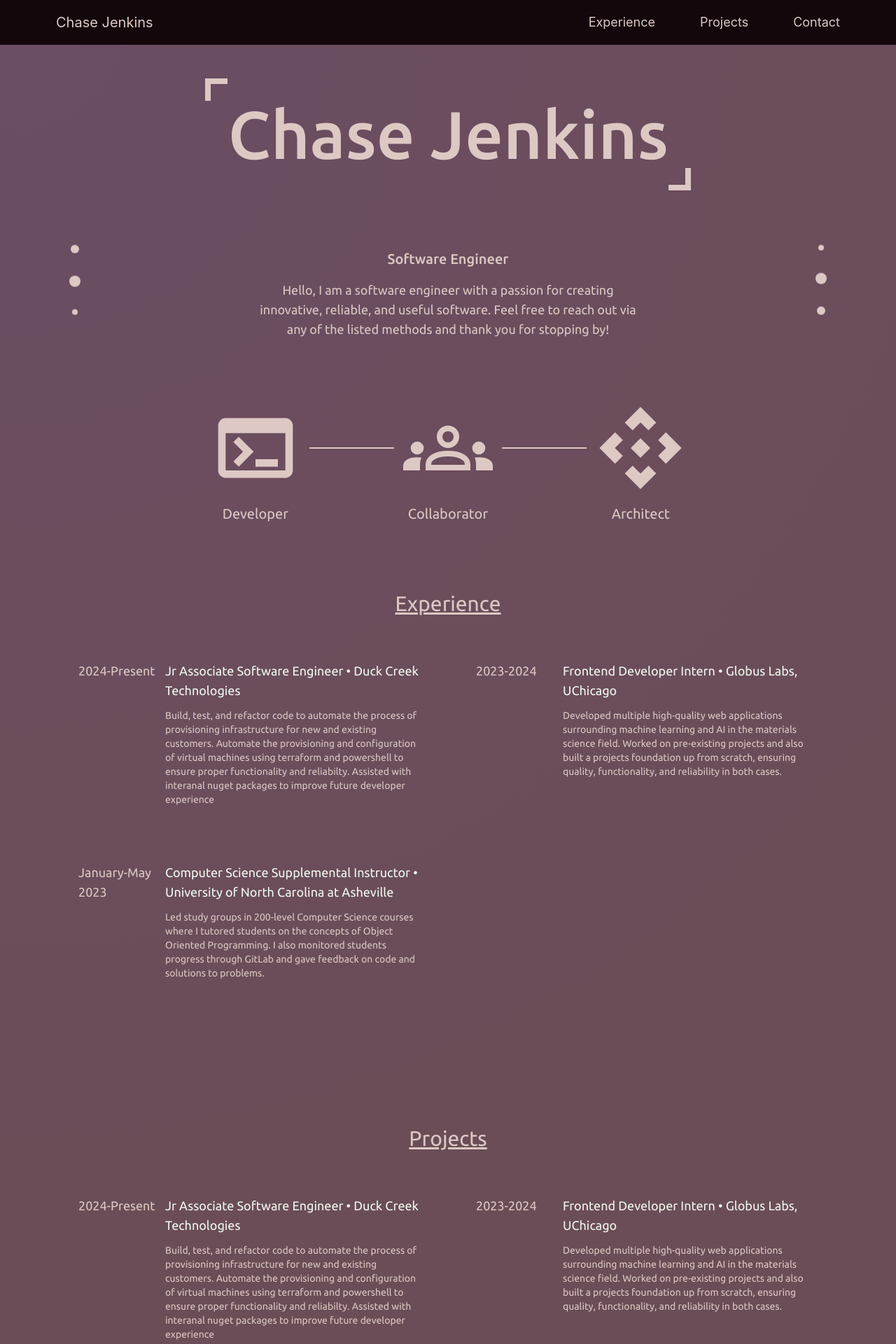
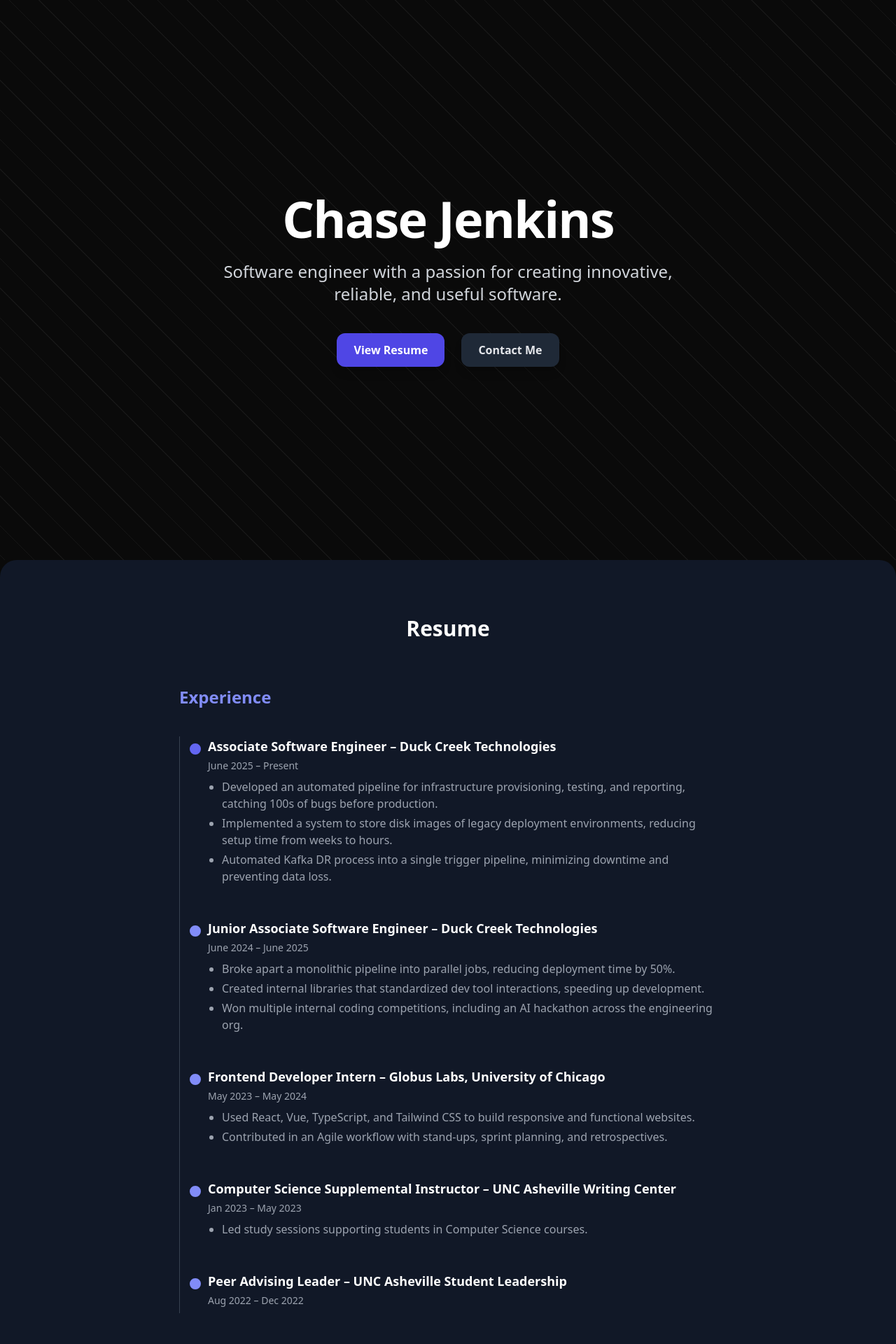
Before and after one commit to chasejenkins303/portfolio, a React (Create React App) app: page /#/ in a window 1280 px wide. Shown: the top 1920 px of the page at 70% size. Built offline with nearby package versions, Linux system fonts and the light colour scheme; the HTML template or start-up script is replaced by a standard one.

Commit message:
Rework UI (#1)

```diff
--- a/package.json
+++ b/package.json
@@ -16,6 +16,7 @@
     "@types/node": "^16.18.105",
     "@types/react": "^18.3.3",
     "@types/react-dom": "^18.3.0",
+    "framer-motion": "^12.23.12",
     "react": "^18.3.1",
     "react-dom": "^18.3.1",
     "react-router-dom": "^6.26.0",
--- a/src/App.tsx
+++ b/src/App.tsx
@@ -19,7 +19,7 @@ import { ThemeProvider, createTheme } from '@mui/material/styles';
 function App() {
   return (
     <Router>
-      <Navbar/>
+      {/* <Navbar/> */}
       <Routes>
         <Route  path="/" element={<Home />} />
         <Route path='/resume' element={<Resume />}/>
--- a/src/pages/Home.tsx
+++ b/src/pages/Home.tsx
@@ -1,158 +1,213 @@
-import WhiteSpace from "../components/WhiteSpace";
-import { useState, useEffect } from "react";
+import { motion } from "framer-motion";
 
-function Home() {
-  const [isLoaded, setIsLoaded] = useState(false);
-  const [position, setPosition] = useState({ x: 0, y: 0 });
+export default function Portfolio() {
 
-  const handleMouseMove = (e: any) => {
-    setPosition({ x: e.clientX, y: e.clientY });
+  const scrollToSection = (id: string) => {
+    const section = document.getElementById(id);
+    if (section) {
+      const y = section.getBoundingClientRect().top + window.scrollY;
+      window.scrollTo({ top: y, behavior: "smooth" });
+    }
   };
 
-  const gradientStyle = {
-    background: `radial-gradient(circle at ${position.x}px ${position.y -64}px, #6B4D65 0%, #6B4D60 20%, #6B4D57 70%)`,
-  };
-  useEffect(() => {
-    setIsLoaded(true);
-  }, []);
-
   return (
-    <div className="font-sans bg-mauve min-h-[100vh] w-full"
-         style={gradientStyle}
-         onMouseMove={handleMouseMove}>
-      <WhiteSpace isLoaded={isLoaded} />
-      <div className={`min-h-[55vh] flex justify-center items-end mb-8`}>
-        <div className="flex flex-col justify-center items-center text-center pt-12 gap-2 sm:gap-12">
-            <h1
-                className={`text-light text-4xl sm:text-4xl md:text-6xl lg:text-8xl p-8 font-medium rounded-xl relative ${
-                isLoaded ? "animate-fadeIn" : "opacity-0"
-                }`}
-            >
-                Chase Jenkins
-                <span className="absolute top-0 left-0 w-4 md:w-8 h-4 md:h-8 border-t-8 border-l-8 border-light"></span>
-                <span className="absolute bottom-0 right-0 w-4 md:w-8 h-4 md:h-8 border-b-8 border-r-8 border-light"></span>
-            </h1>
-            <div className={`rounded-xl m-4 ${
-                    isLoaded ? "animate-fadeInTwo" : "opacity-0"
-                    }`}
-            >
-                <div
-                    className={`max-w-[75vw] md:max-w-[65vw] xl:max-w-[45vw] text-light text-bold rounded-xl flex-col m-1 p-4 gap-2 ${
-                    isLoaded ? "animate-fadeInTwo" : "opacity-0"
-                    }`}
-                >
-                    <p className="text-md sm:text-xl pb-4 font-medium">Software Engineer</p>
-                    <p className="text-sm sm:text-lg">
-                    Hello, I am a software engineer with a passion for creating
-                    innovative, reliable, and useful software. Feel free to reach out
-                    via any of the listed methods and thank you for stopping by!
-                    </p>
-                </div>
-            </div>
-        </div>
-      </div>
-
-      <div
-        className={`flex justify-center ${
-          isLoaded ? "animate-fadeInThree" : "opacity-0"
-        }`}
-      >
-        <div className="grid grid-cols-5 w-[90vw] sm:w-[75vw] lg:px-36 gap-2 sm:gap-4 sm:pt-6 text-light text-sm md:text-lg place-items-center">
-          <svg
-            className="lg:w-32 lg:h-32 w-20 h-20"
-            xmlns="http://www.w3.org/2000/svg"
-            viewBox="0 -960 960 960"
-            fill="#DDC8C4"
-          >
-            <path d="M160-160q-33 0-56.5-23.5T80-240v-480q0-33 23.5-56.5T160-800h640q33 0 56.5 23.5T880-720v480q0 33-23.5 56.5T800-160H160Zm0-80h640v-400H160v400Zm140-40-56-56 103-104-104-104 57-56 160 160-160 160Zm180 0v-80h240v80H480Z" />
-          </svg>
-          <span
-            className="border-t-2 border-light w-full max-w-[128px]"
-          ></span>
-          <svg
-            className="lg:w-32 lg:h-32 w-20 h-20"
-            xmlns="http://www.w3.org/2000/svg"
-            viewBox="0 -960 960 960"
-            fill="#DDC8C4"
-          >
-            <path d="M0-240v-53q0-38.57 41.5-62.78Q83-380 150.38-380q12.16 0 23.39.5t22.23 2.15q-8 17.35-12 35.17-4 17.81-4 37.18v65H0Zm240 0v-65q0-32 17.5-58.5T307-410q32-20 76.5-30t96.5-10q53 0 97.5 10t76.5 30q32 20 49 46.5t17 58.5v65H240Zm540 0v-65q0-19.86-3.5-37.43T765-377.27q11-1.73 22.17-2.23 11.17-.5 22.83-.5 67.5 0 108.75 23.77T960-293v53H780Zm-480-60h360v-6q0-37-50.5-60.5T480-390q-79 0-129.5 23.5T300-305v5ZM149.57-410q-28.57 0-49.07-20.56Q80-451.13 80-480q0-29 20.56-49.5Q121.13-550 150-550q29 0 49.5 20.5t20.5 49.93q0 28.57-20.5 49.07T149.57-410Zm660 0q-28.57 0-49.07-20.56Q740-451.13 740-480q0-29 20.56-49.5Q781.13-550 810-550q29 0 49.5 20.5t20.5 49.93q0 28.57-20.5 49.07T809.57-410ZM480-480q-50 0-85-35t-35-85q0-51 35-85.5t85-34.5q51 0 85.5 34.5T600-600q0 50-34.5 85T480-480Zm.35-60Q506-540 523-557.35t17-43Q540-626 522.85-643t-42.5-17q-25.35 0-42.85 17.15t-17.5 42.5q0 25.35 17.35 42.85t43 17.5ZM480-300Zm0-300Z" />
-          </svg>
-          <span
-            className="border-t-2 border-light w-full max-w-[128px]"
-          ></span>
-          <svg
-            className="lg:w-32 lg:h-32 w-20 h-20"
-            xmlns="http://www.w3.org/2000/svg"
-            viewBox="0 -960 960 960"
-            fill="#DDC8C4"
-          >
-            <path d="M480-375 375-480l105-105 105 105-105 105Zm-85-294-83-83 168-168 168 168-83 83-85-85-85 85ZM208-312 40-480l168-168 83 83-85 85 85 85-83 83Zm544 0-83-83 85-85-85-85 83-83 168 168-168 168ZM480-40 312-208l83-83 85 85 85-85 83 83L480-40Z" />
-          </svg>
-          <p className="text-center col-start-1 col-end-2 text-sm md:text-xl">Developer</p>
-          <p className="text-center col-start-3 col-end-4 text-sm md:text-xl">
-            Collaborator
-          </p>
-          <p className="text-center col-start-5 col-end-6 text-sm md:text-xl">Architect</p>
-        </div>
-      </div>
-
-      <h1 className="text-light underline text-3xl pt-24 text-center">
-      Experience
-      </h1>
-      <div className="pb-24 pt-12 grid md:grid-cols-2 md:gap-12 lg:mx-24 text-light">
-        <div className="hover:bg-opacity-10 bg-light bg-opacity-0 grid grid-cols-8 gap-2 p-4 rounded-xl">
-            <p className="col-span-2 text-light text-sm sm:text-lg">2024-Present</p>
-            <div className="col-span-6 flex flex-col">
-              <h1 className="text-md sm:text-lg text-text pb-3">Jr Associate Software Engineer &bull; Duck Creek Technologies</h1>
-              <p className="text-sm sm:text-md">Build, test, and refactor code to automate the process of provisioning infrastructure for new and existing customers. Automate the provisioning and configuration of virtual machines using terraform and powershell to ensure proper functionality and reliabilty. Assisted with interanal nuget packages to improve future developer experience</p>
-            </div>
-        </div>
-        <div className="hover:bg-opacity-10 bg-light bg-opacity-0 grid grid-cols-8 gap-2 p-4 rounded-xl">
-            <p className="col-span-2 text-light text-sm sm:text-lg">2023-2024</p>
-            <div className="col-span-6 flex flex-col text-sm sm:text-lg">
-              <h1 className="text-md sm:text-lg pb-3 text-text ">Frontend Developer Intern &bull; Globus Labs, UChicago</h1>
-              <p className="text-sm sm:text-md">Developed multiple high-quality web applications surrounding machine learning and AI in the materials science field. Worked on pre-existing projects and also built a projects foundation up from scratch, ensuring quality, functionality, and reliability in both cases.</p>
-            </div>
-        </div>
-        <div className="hover:bg-opacity-10 bg-light bg-opacity-0 grid grid-cols-8 gap-2 p-4 rounded-xl">
-            <p className="col-span-2 text-light text-sm sm:text-lg">January-May 2023</p>
-            <div className="col-span-6 flex flex-col text-sm sm:text-lg">
-              <h1 className="text-md sm:text-lg pb-3 text-text ">Computer Science Supplemental Instructor &bull; University of North Carolina at Asheville</h1>
-              <p className="text-sm sm:text-md">Led study groups in 200-level Computer Science courses where I tutored students on the concepts of Object Oriented Programming. I also monitored students progress through GitLab and gave feedback on code and solutions to problems.</p>
-            </div>
-        </div>
-      </div>
+    <div className="min-h-screen bg-gray-950 text-gray-100 font-sans relative overflow-hidden">
+      {/* Hero Section with Visible Animated Background */}
+      <section className="relative flex flex-col items-center justify-center h-screen text-center px-6 overflow-hidden">
+        {/* Visible Animated Background */}
+        <div
+        className="absolute inset-0 z-10 opacity-50"
+        style={{
+          backgroundImage: `repeating-linear-gradient(
+            45deg,
+            rgba(255,255,255,0.1),
+            rgba(255,255,255,0.1) 1px,
+            transparent 1px,
+            transparent 30px
+          )`,
+          backgroundSize: '200% 200%',
+        }}
+      ></div>
 
 
 
-      <h1 className="text-light underline text-3xl pt-24 text-center">
-      Projects
-      </h1>
-      <div className="pb-24 pt-12 grid md:grid-cols-2 md:gap-12 lg:mx-24 text-light">
-        <div className="hover:bg-opacity-10 bg-light bg-opacity-0 grid grid-cols-8 gap-2 p-4 rounded-xl">
-            <p className="col-span-2 text-light text-sm sm:text-lg">2024-Present</p>
-            <div className="col-span-6 flex flex-col">
-              <h1 className="text-md sm:text-lg text-text pb-3">Jr Associate Software Engineer &bull; Duck Creek Technologies</h1>
-              <p className="text-sm sm:text-md">Build, test, and refactor code to automate the process of provisioning infrastructure for new and existing customers. Automate the provisioning and configuration of virtual machines using terraform and powershell to ensure proper functionality and reliabilty. Assisted with interanal nuget packages to improve future developer experience</p>
-            </div>
+        <motion.h1
+          initial={{ opacity: 0, y: -40 }}
+          animate={{ opacity: 1, y: 0 }}
+          transition={{ duration: 0.8 }}
+          className="text-5xl md:text-7xl font-extrabold tracking-tight text-white"
+        >
+          Chase Jenkins
+        </motion.h1>
+
+        <motion.p
+          initial={{ opacity: 0, y: 20 }}
+          animate={{ opacity: 1, y: 0 }}
+          transition={{ delay: 0.3, duration: 0.8 }}
+          className="mt-6 text-lg md:text-2xl max-w-2xl text-gray-300"
+        >
+          Software engineer with a passion for creating innovative, reliable, and useful software.
+        </motion.p>
+
+        <motion.div
+          initial={{ opacity: 0, y: 40 }}
+          animate={{ opacity: 1, y: 0 }}
+          transition={{ delay: 0.6, duration: 0.8 }}
+          className="mt-10 flex gap-6"
+        >
+        <button
+          onClick={() => scrollToSection("resume")}
+          className="z-10 px-6 py-3 rounded-xl bg-indigo-600 hover:bg-indigo-500 transition font-semibold text-white shadow-lg"
+        >
+          View Resume
+        </button>
+
+        <button
+          onClick={() => scrollToSection("contact")}
+          className="z-10 px-6 py-3 rounded-xl bg-gray-800 hover:bg-gray-700 transition font-semibold text-gray-200 shadow-lg"
+        >
+          Contact Me
+        </button>
+        </motion.div>
+      </section>
+
+      {/* Resume Section */}
+<section id="resume" className="px-8 py-20 bg-gray-900 rounded-t-3xl shadow-xl scroll-mt-20">
+  <h2 className="text-3xl font-bold text-white mb-16 text-center">Resume</h2>
+
+  {/* Experience */}
+  <div className="max-w-3xl mx-auto mb-16">
+    <h3 className="text-2xl font-semibold text-indigo-400 mb-10">Experience</h3>
+    <ul className="relative border-l border-gray-700 pl-6 space-y-12">
+      {/* Associate Role */}
+      <li className="flex flex-col relative">
+        <span className="absolute -left-3 mt-2 w-5 h-5 rounded-full bg-indigo-500 border-2 border-gray-900"></span>
+        <div className="ml-4">
+          <p className="font-semibold text-white text-lg mb-1">Associate Software Engineer – Duck Creek Technologies</p>
+          <p className="text-gray-400 text-sm mb-2">June 2025 – Present</p>
+          <ul className="list-disc pl-5 text-gray-400 space-y-1">
+            <li>Developed an automated pipeline for infrastructure provisioning, testing, and reporting, catching 100s of bugs before production.</li>
+            <li>Implemented a system to store disk images of legacy deployment environments, reducing setup time from weeks to hours.</li>
+            <li>Automated Kafka DR process into a single trigger pipeline, minimizing downtime and preventing data loss.</li>
+          </ul>
         </div>
-        <div className="hover:bg-opacity-10 bg-light bg-opacity-0 grid grid-cols-8 gap-2 p-4 rounded-xl">
-            <p className="col-span-2 text-light text-sm sm:text-lg">2023-2024</p>
-            <div className="col-span-6 flex flex-col text-sm sm:text-lg">
-              <h1 className="text-md sm:text-lg pb-3 text-text ">Frontend Developer Intern &bull; Globus Labs, UChicago</h1>
-              <p className="text-sm sm:text-md">Developed multiple high-quality web applications surrounding machine learning and AI in the materials science field. Worked on pre-existing projects and also built a projects foundation up from scratch, ensuring quality, functionality, and reliability in both cases.</p>
-            </div>
+      </li>
+
+      {/* Junior Role */}
+      <li className="flex flex-col relative">
+        <span className="absolute -left-3 mt-2 w-5 h-5 rounded-full bg-indigo-400 border-2 border-gray-900"></span>
+        <div className="ml-4">
+          <p className="font-semibold text-white text-lg mb-1">Junior Associate Software Engineer – Duck Creek Technologies</p>
+          <p className="text-gray-400 text-sm mb-2">June 2024 – June 2025</p>
+          <ul className="list-disc pl-5 text-gray-400 space-y-1">
+            <li>Broke apart a monolithic pipeline into parallel jobs, reducing deployment time by 50%.</li>
+            <li>Created internal libraries that standardized dev tool interactions, speeding up development.</li>
+            <li>Won multiple internal coding competitions, including an AI hackathon across the engineering org.</li>
+          </ul>
         </div>
-        <div className="hover:bg-opacity-10 bg-light bg-opacity-0 grid grid-cols-8 gap-2 p-4 rounded-xl">
-            <p className="col-span-2 text-light text-sm sm:text-lg">January-May 2023</p>
-            <div className="col-span-6 flex flex-col text-sm sm:text-lg">
-              <h1 className="text-md sm:text-lg pb-3 text-text ">Computer Science Supplemental Instructor &bull; University of North Carolina at Asheville</h1>
-              <p className="text-sm sm:text-md">Led study groups in 200-level Computer Science courses where I tutored students on the concepts of Object Oriented Programming. I also monitored students progress through GitLab and gave feedback on code and solutions to problems.</p>
-            </div>
+      </li>
+
+      {/* Internship */}
+      <li className="flex flex-col relative">
+        <span className="absolute -left-3 mt-2 w-5 h-5 rounded-full bg-indigo-400 border-2 border-gray-900"></span>
+        <div className="ml-4">
+          <p className="font-semibold text-white text-lg mb-1">Frontend Developer Intern – Globus Labs, University of Chicago</p>
+          <p className="text-gray-400 text-sm mb-2">May 2023 – May 2024</p>
+          <ul className="list-disc pl-5 text-gray-400 space-y-1">
+            <li>Used React, Vue, TypeScript, and Tailwind CSS to build responsive and functional websites.</li>
+            <li>Contributed in an Agile workflow with stand-ups, sprint planning, and retrospectives.</li>
+          </ul>
         </div>
-      </div>
+      </li>
+
+      {/* Teaching Role */}
+      <li className="flex flex-col relative">
+        <span className="absolute -left-3 mt-2 w-5 h-5 rounded-full bg-indigo-400 border-2 border-gray-900"></span>
+        <div className="ml-4">
+          <p className="font-semibold text-white text-lg mb-1">Computer Science Supplemental Instructor – UNC Asheville Writing Center</p>
+          <p className="text-gray-400 text-sm mb-2">Jan 2023 – May 2023</p>
+          <ul className="list-disc pl-5 text-gray-400 space-y-1">
+            <li>Led study sessions supporting students in Computer Science courses.</li>
+          </ul>
+        </div>
+      </li>
+
+      {/* Leadership Role */}
+      <li className="flex flex-col relative">
+        <span className="absolute -left-3 mt-2 w-5 h-5 rounded-full bg-indigo-400 border-2 border-gray-900"></span>
+        <div className="ml-4">
+          <p className="font-semibold text-white text-lg mb-1">Peer Advising Leader – UNC Asheville Student Leadership</p>
+          <p className="text-gray-400 text-sm mb-2">Aug 2022 – Dec 2022</p>
+        </div>
+      </li>
+    </ul>
+  </div>
+
+  {/* Education */}
+  <div className="max-w-3xl mx-auto mb-16">
+    <h3 className="text-2xl font-semibold text-indigo-400 mb-6">Education</h3>
+    <p className="text-white font-semibold">University of North Carolina at Asheville</p>
+    <p className="text-gray-400 text-sm mb-2">Bachelor of Science in Computer Science, 2020–2024</p>
+    <p className="text-gray-400 text-sm">GPA: 3.94</p>
+  </div>
+
+  {/* Skills */}
+  <div className="max-w-3xl mx-auto">
+    <h3 className="text-2xl font-semibold text-indigo-400 mb-6">Technical Skills</h3>
+    <ul className="grid grid-cols-2 sm:grid-cols-3 gap-3 text-gray-300">
+      <li className="bg-gray-800 p-2 rounded-lg text-center">C#</li>
+      <li className="bg-gray-800 p-2 rounded-lg text-center">Bash</li>
+      <li className="bg-gray-800 p-2 rounded-lg text-center">Powershell</li>
+      <li className="bg-gray-800 p-2 rounded-lg text-center">Terraform</li>
+      <li className="bg-gray-800 p-2 rounded-lg text-center">Azure (AZ-900)</li>
+      <li className="bg-gray-800 p-2 rounded-lg text-center">JavaScript</li>
+      <li className="bg-gray-800 p-2 rounded-lg text-center">TypeScript</li>
+      <li className="bg-gray-800 p-2 rounded-lg text-center">React</li>
+      <li className="bg-gray-800 p-2 rounded-lg text-center">Vue.js</li>
+      <li className="bg-gray-800 p-2 rounded-lg text-center">Tailwind CSS</li>
+      <li className="bg-gray-800 p-2 rounded-lg text-center">Java</li>
+      <li className="bg-gray-800 p-2 rounded-lg text-center">Spring</li>
+      <li className="bg-gray-800 p-2 rounded-lg text-center">Python</li>
+      <li className="bg-gray-800 p-2 rounded-lg text-center">SQL</li>
+      <li className="bg-gray-800 p-2 rounded-lg text-center">Docker</li>
+    </ul>
+  </div>
+</section>
+
+
+      {/* Contact Section */}
+      <section id="contact" className="relative px-8 py-20 bg-gray-950 scroll-mt-20 overflow-hidden">
+        <div
+          className="absolute top-0 left-0 w-full h-full opacity-20 pointer-events-none"
+          style={{
+            backgroundImage: `repeating-linear-gradient(
+              135deg,
+              rgba(255,255,255,0.1),
+              rgba(255,255,255,0.1) 1px,
+              transparent 1px,
+              transparent 30px
+            )`,
+            backgroundSize: '200% 200%',
+          }}
+        ></div>
+        <h2 className="text-3xl font-bold text-white mb-10 text-center">Get in Touch</h2>
+
+        <div className="max-w-xl mx-auto grid gap-8 sm:grid-cols-2 text-center">
+          <div className="relative bg-gray-900 p-6 rounded-2xl shadow-lg hover:shadow-xl transition">
+            <p className="text-indigo-400 text-sm font-medium">Email</p>
+            <p className="mt-2 text-lg font-semibold text-white">chasejenkins303@gmail.com</p>
+          </div>
+          <div className="relative bg-gray-900 p-6 rounded-2xl shadow-lg hover:shadow-xl transition">
+            <p className="text-indigo-400 text-sm font-medium">Phone</p>
+            <p className="mt-2 text-lg font-semibold text-white">(704) 793-7879</p>
+          </div>
+        </div>
+      </section>
+
+      {/* Footer */}
+      <footer className="py-6 text-center text-gray-500 text-sm bg-gray-900">
+        © {new Date().getFullYear()} Chase Jenkins. All rights reserved.
+      </footer>
     </div>
   );
 }
-
-export default Home;
--- a/tailwind.config.js
+++ b/tailwind.config.js
@@ -1,47 +1,48 @@
 /** @type {import('tailwindcss').Config} */
 module.exports = {
   content: [
-    "./src/**/*.{js,jsx,ts,tsx}",
-    "./src/*/*.{js,jsx,ts,tsx}"
+    "./index.html",
+    "./src/**/*.{js,ts,jsx,tsx}",
   ],
+  darkMode: "class", // allows dark mode with class="dark"
   theme: {
-    colors: {
-      transparent: 'transparent',
-      current: 'currentColor',
-      black: '#13070C',
-      mauve: '#6B4D57',
-      brown: '#896A67',
-      light: '#DDC8C4',
-      darkerlight: '#b68880',
-      text: '#EFF9F0'
-    },
     extend: {
-      fontFamily: {
-        sans: ['Ubuntu', 'sans-serif'],
+      colors: {
+        gray: {
+          950: "#0a0a0a",
+        },
+        indigo: {
+          400: "#818cf8",
+          500: "#6366f1",
+          600: "#4f46e5",
+        },
+        purple: {
+          600: '#7c3aed',
+        },
+        blue: {
+          600: '#2563eb',
+        },
+      },
+      keyframes: {
+        gradientShift: {
+          '0%, 100%': { 'background-position': '0% 50%' },
+          '50%': { 'background-position': '100% 50%' },
+        },
+        bgShift: {
+          '0%': { backgroundPosition: '0 0' },
+          '100%': { backgroundPosition: '1000px 1000px' },
+        },
+        pulseNoise: {
+          '0%, 100%': { opacity: '0.05' },
+          '50%': { opacity: '0.1' },
+        },
       },
       animation: {
-        float: 'float 3s ease-in-out infinite',
-        gradient: 'gradientShift 10s ease infinite',
-        pulse: 'pulse 3s ease-in-out infinite',
-        spinSlow: 'spinSlow 20s linear infinite',
-        wave: 'wave 5s ease-in-out infinite alternate',
-        fadeIn: 'fadeIn 1s ease-in forwards',
-        fadeInTwo: 'fadeIn 3s ease-in forwards',
-        fadeInThree: 'fadeIn 4s ease-in forwards'
+        gradientShift: 'gradientShift 15s linear infinite',
+        bgShift: 'bgShift 20s linear infinite',
+        pulseNoise: 'pulseNoise 10s linear infinite',
       },
-      keyframes: {
-        float: {
-          "0%": { transform: "translateY(0)" },
-          "50%": { transform: "translateY(-10px)" },
-          "100%": { transform: "translateY(0)" }
-        },
-        fadeIn: {
-          '0%': { opacity: '0' },
-          '75%': { opacity: '0.5' },
-          '100%': { opacity: '1' },
-        },
-      }
     },
   },
   plugins: [],
-}
+};
```
Also changed, not shown: 1 other file (tests, documents, lock files or other folders).
